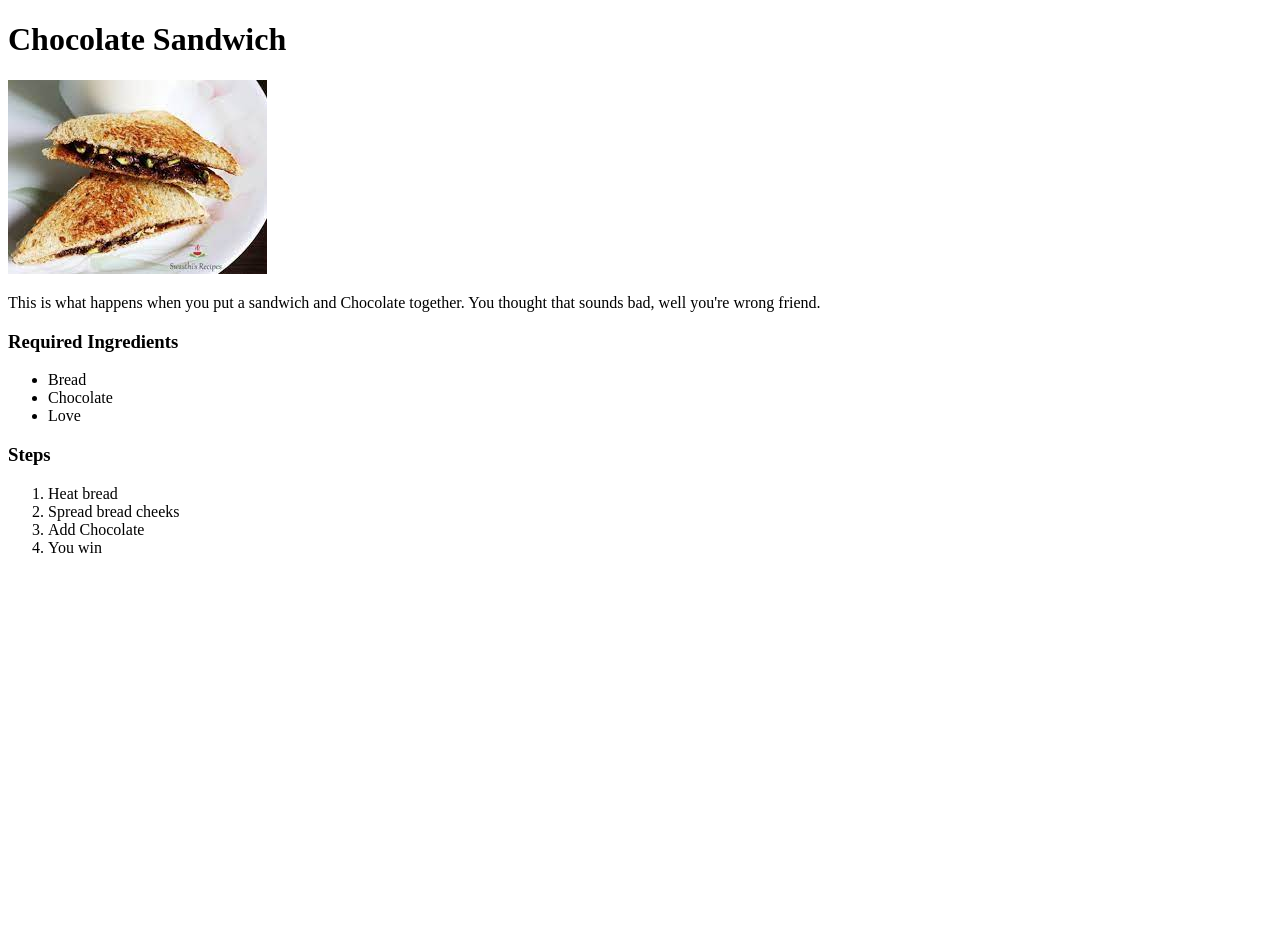
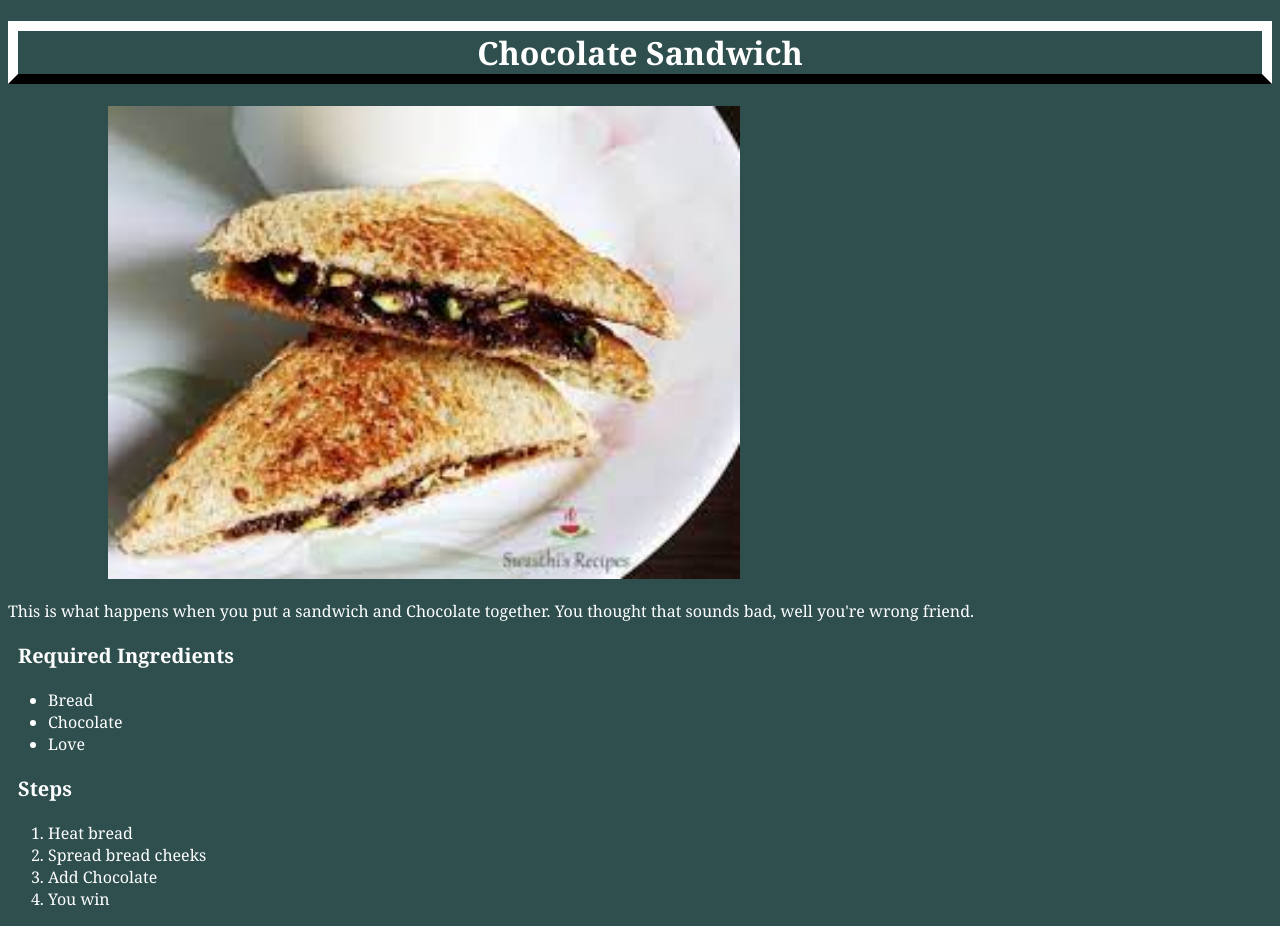
Before and after one commit to Dogburn55/odin-recipes, a plain HTML site: page recipes/choch_sand.html in a window 1280 px wide. Before the commit the page ends 800 px from the top, so only its background shows below. Drawn offline with Linux system fonts and the light colour scheme.

Commit message:
Add CSS for site

```diff
--- a/recipes/choch_sand.html
+++ b/recipes/choch_sand.html
@@ -5,6 +5,7 @@
     <meta http-equiv="X-UA-Compatible" content="IE=edge">
     <meta name="viewport" content="width=device-width, initial-scale=1.0">
     <title>Chocolate Sandwich</title>
+    <link rel="stylesheet" href="../style.css">
 </head>
 <body>
     <h1>Chocolate Sandwich</h1>
--- /dev/null
+++ b/style.css
@@ -0,0 +1,31 @@
+* {
+    color: white;
+    background-color: darkslategrey;
+    font-family: Georgia, 'Times New Roman', Times, serif;
+}
+
+h1 {
+    text-align: center;
+    border-bottom: black;
+    border-width: 10px;
+    border-style: solid;
+}
+
+img {
+    height: auto;
+    width: 50%;
+    margin-left: 100px;
+    margin-right: 100px;
+
+}
+
+h3 {
+    font-size: 20px;
+    margin-left: 10px;
+
+
+}
+
+a {
+    text-decoration: none;
+}
```
Also changed, not shown: index.html (+2 -1 lines), recipes/marsh_sand.html (+1 -0 lines), recipes/meat_sand.html (+1 -0 lines).
